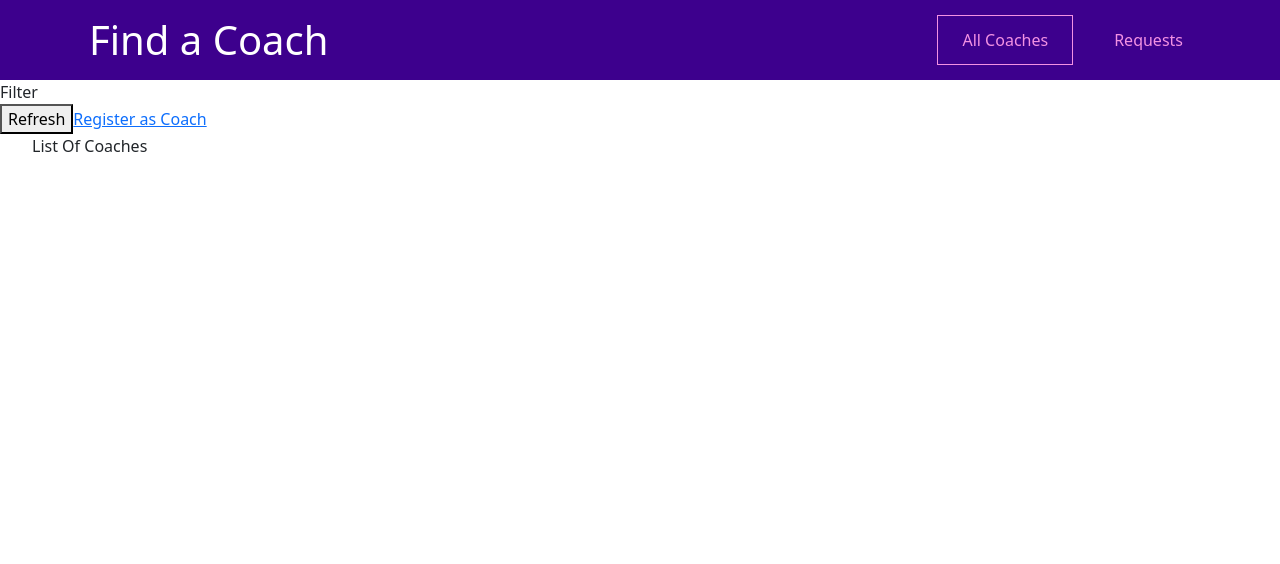
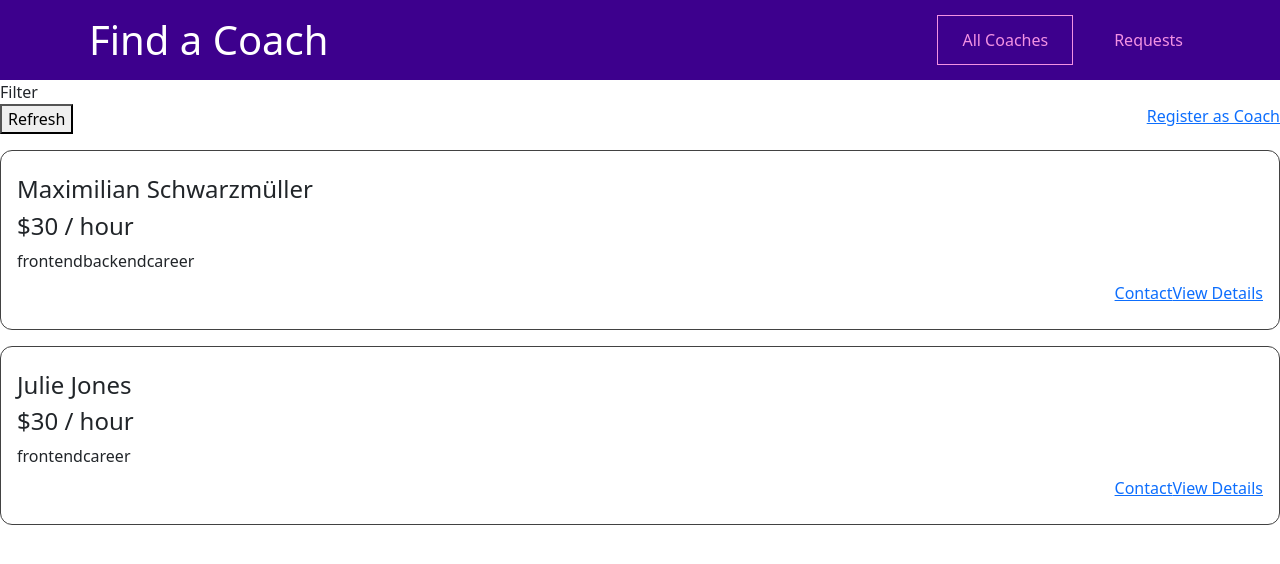
Before and after one commit to AQAMINE/find-a-coach-vuejs-firebase, a Vue app: page /coaches in a window 1280 px wide. Shown: the top 564 px of the page. Built offline with nearby package versions, Linux system fonts and the light colour scheme.

Commit message:
setup VueX & create coachItem component & show local data for test

```diff
--- /dev/null
+++ b/src/components/coaches/CoachItem.vue
@@ -0,0 +1,59 @@
+<template>
+    <li>
+        <h3>{{fullName}}</h3>
+        <h4>${{rate}} / hour</h4>
+        <div>
+            <span v-for="area in areas" :key="area">{{area}}</span>
+        </div>
+        <div class="actions">
+            <router-link :to="coachContactLink">Contact</router-link>
+            <router-link :to="coachDetailsLink">View Details</router-link>
+        </div>
+    </li>
+</template>
+
+<script>
+export default {
+    props: ['id','firstName','lastName','rate','areas'],
+    computed:{
+        fullName(){
+            return this.firstName + ' ' + this.lastName;
+        },
+        coachContactLink(){
+            return this.$route.path + '/' + this.id + '/contact'; // /coaches/c1/contact
+        },
+        coachDetailsLink(){
+            return this.$route.path + '/' + this.id // /coaches/c1
+        }
+
+    }
+
+}
+</script>
+
+<style scoped>
+li {
+    margin: 1rem 0;
+    border: 1px solid #424242;
+    border-radius: 12px;
+    padding: 1rem;
+}
+
+h3 {
+    font-size: 1.5rem;
+}
+
+h3,
+h4 {
+    margin: 0.5rem 0;
+}
+
+div {
+    margin: 0.5rem 0;
+}
+
+.actions {
+    display: flex;
+    justify-content: flex-end;
+}
+</style>
--- a/src/store/index.js
+++ b/src/store/index.js
@@ -1,12 +1,12 @@
 import { createStore } from 'vuex'
 
+import coachesModule from './modules/coaches/index';
+
 export default createStore({
-  state: {
-  },
-  mutations: {
-  },
-  actions: {
-  },
-  modules: {
-  }
+    modules: {
+        coaches: coachesModule,
+    },
+    state: {},
+    mutations: {},
+    actions: {},
 })
--- /dev/null
+++ b/src/store/modules/coaches/actions.js
@@ -0,0 +1 @@
+export default {}
--- /dev/null
+++ b/src/store/modules/coaches/getters.js
@@ -0,0 +1,8 @@
+export default {
+    coaches(state) {
+        return state.coaches;
+    },
+    hasCoaches(state) {
+        return state.coaches && state.coaches.length > 0;
+    }
+};
--- /dev/null
+++ b/src/store/modules/coaches/index.js
@@ -0,0 +1,32 @@
+import mutatations from './mutations';
+import actions from './actions';
+import getters from './getters'
+
+export default {
+    namespaced: true,
+    state() {
+        return {
+            coaches: [{
+                    id: 'c1',
+                    firstName: 'Maximilian',
+                    lastName: 'Schwarzmüller',
+                    areas: ['frontend', 'backend', 'career'],
+                    description: "I'm Maximilian and I've worked as a freelance web developer for years. Let me help you become a developer as well!",
+                    hourlyRate: 30
+                },
+                {
+                    id: 'c2',
+                    firstName: 'Julie',
+                    lastName: 'Jones',
+                    areas: ['frontend', 'career'],
+                    description: 'I am Julie and as a senior developer in a big tech company, I can help you get your first job or progress in your current role.',
+                    hourlyRate: 30
+                }
+            ],
+
+        }
+    },
+    mutatations,
+    actions,
+    getters
+}
--- /dev/null
+++ b/src/store/modules/coaches/mutations.js
@@ -0,0 +1 @@
+export default {};
--- a/src/views/coaches/CoachesList.vue
+++ b/src/views/coaches/CoachesList.vue
@@ -5,16 +5,48 @@
             <button>Refresh</button>
             <router-link to="/register">Register as Coach</router-link>
         </div>
-        <ul>List Of Coaches</ul>
+        <ul v-if="hasCoaches">
+            <coach-item
+            v-for="coach in filtredCoached"
+            :key="coach.id"
+            :id="coach.id"
+            :first-name="coach.firstName"
+            :last-name="coach.lastName"
+            :rate = "coach.hourlyRate"
+            :areas="coach.areas"
+            ></coach-item>
+        </ul>
+        <h3 v-else>No Coaches Found.</h3>
+
     </section>
 </template>
 
 <script>
+import CoachItem from '../../components/coaches/CoachItem.vue';
+
 export default {
+components: { CoachItem },
 
+    computed:{
+        filtredCoached(){
+            return this.$store.getters['coaches/coaches'];
+        },
+        hasCoaches(){
+            return this.$store.getters['coaches/hasCoaches'];
+        }
+    }
 }
 </script>
 
 <style scoped>
+ul {
+    list-style: none;
+    margin: 0;
+    padding: 0;
+}
 
+.controls {
+    display: flex;
+    justify-content: space-between;
+}
 </style>
```
